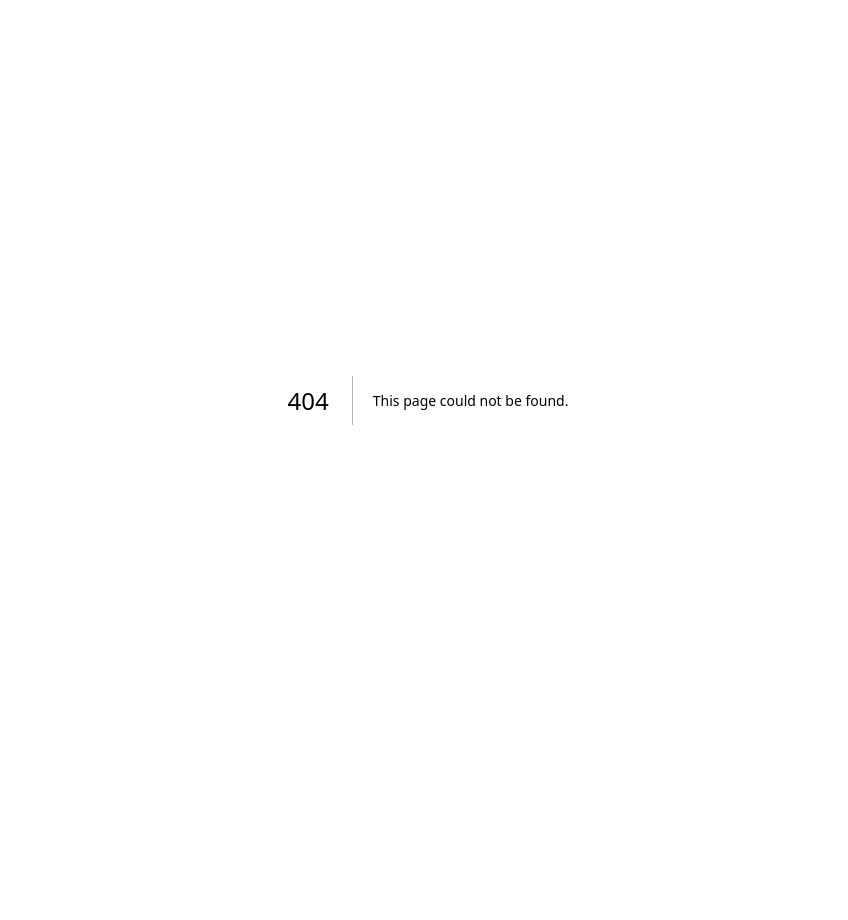
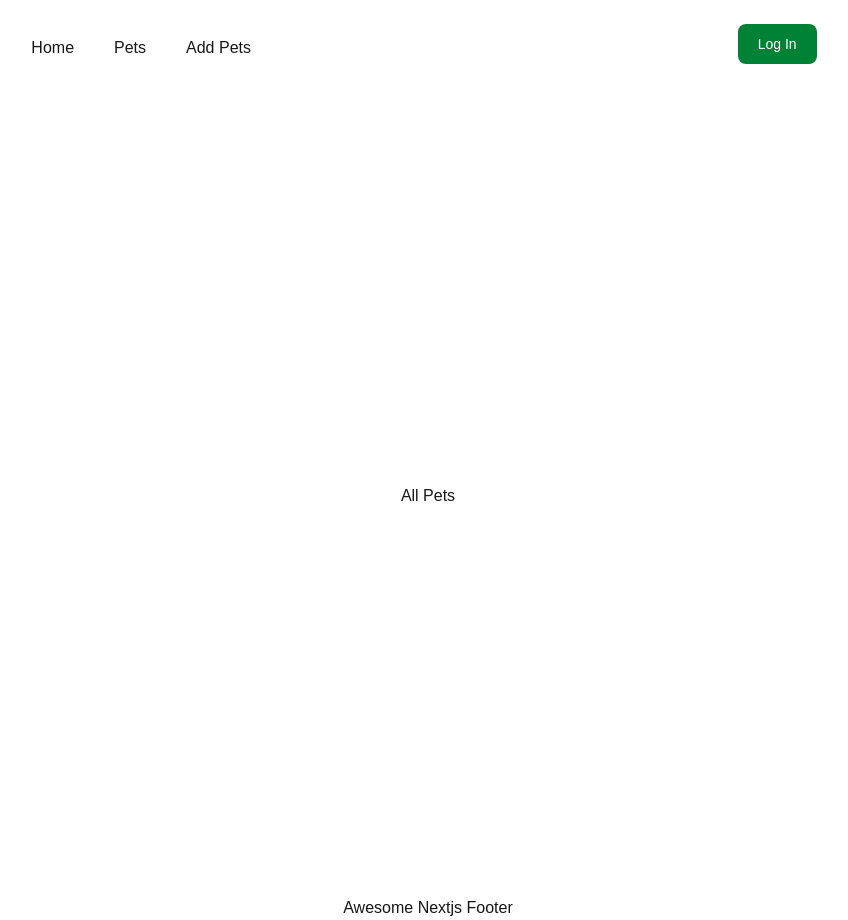
Before and after one commit to ammarShahab/pet-adoption-center-nextjs, a Next.js app: page /allpets in a window 1280 px wide. Before the commit this address had no page. Shown: the whole page, without its empty margins (212-1060 px from the left). Before the commit the page ends 800 px from the top, so only its background shows below. Built offline with nearby package versions, Linux system fonts and the light colour scheme.

Commit message:
created navbar

```diff
--- /dev/null
+++ b/src/app/allpets/page.jsx
@@ -0,0 +1,11 @@
+import React from "react";
+
+const AllPets = () => {
+  return (
+    <div>
+      <h2>All Pets</h2>
+    </div>
+  );
+};
+
+export default AllPets;
--- /dev/null
+++ b/src/app/components/LoginBTN.jsx
@@ -0,0 +1,16 @@
+import React from "react";
+
+const LoginBTN = () => {
+  return (
+    <div>
+      <button
+        type="button"
+        class="focus:outline-none text-white bg-green-700 hover:bg-green-800 focus:ring-4 focus:ring-green-300 font-medium rounded-lg text-sm px-5 py-2.5 me-2 mb-2 dark:bg-green-600 dark:hover:bg-green-700 dark:focus:ring-green-800"
+      >
+        Log In
+      </button>
+    </div>
+  );
+};
+
+export default LoginBTN;
--- /dev/null
+++ b/src/app/components/Navbar.jsx
@@ -0,0 +1,17 @@
+import React from "react";
+import LoginBTN from "./LoginBTN";
+
+const Navbar = () => {
+  return (
+    <nav className="flex justify-around items-center max-w-7xl mx-auto py-6">
+      <ul className="flex justify-center items-center gap-10">
+        <li>Home</li>
+        <li>Pets</li>
+        <li>Add Pets</li>
+      </ul>
+      <LoginBTN></LoginBTN>
+    </nav>
+  );
+};
+
+export default Navbar;
--- a/src/app/layout.js
+++ b/src/app/layout.js
@@ -1,5 +1,6 @@
 import { Geist, Geist_Mono } from "next/font/google";
 import "./globals.css";
+import Navbar from "./components/Navbar";
 
 const geistSans = Geist({
   variable: "--font-geist-sans",
@@ -22,7 +23,13 @@ export default function RootLayout({ children }) {
       <body
         className={`${geistSans.variable} ${geistMono.variable} antialiased`}
       >
-        {children}
+        <Navbar></Navbar>
+        <main className="h-screen place-content-center place-items-center">
+          {children}
+        </main>
+        <footer>
+          <h3 className="text-center">Awesome Nextjs Footer</h3>
+        </footer>
       </body>
     </html>
   );
--- a/src/app/page.js
+++ b/src/app/page.js
@@ -3,7 +3,7 @@ import Image from "next/image";
 export default function Home() {
   return (
     <div>
-      <h1>Hello Next</h1>
+      <h1>Hello Next Developers</h1>
     </div>
   );
 }
```
